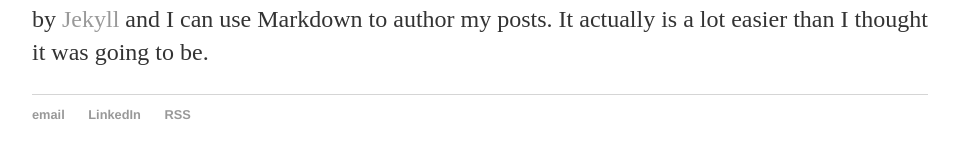
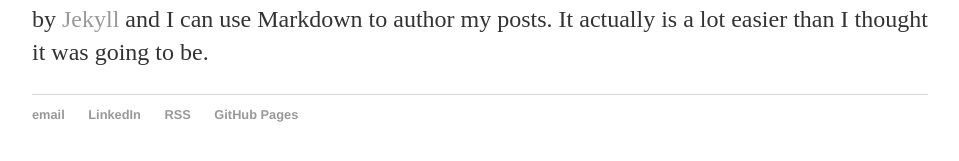
Before and after one commit to akion72/akion72.github.io, a Jekyll site: the page built from _posts/2019-07-08-First-Post.md, in a window 1280 px wide. Shown: the part 286-447 px from the top of the page, without its empty margins (160-1119 px from the left). Built offline with Jekyll 4.4.1, drawn with Linux system fonts in a browser that asks for light colours.

Commit message:
Update default.html

```diff
--- a/_layouts/default.html
+++ b/_layouts/default.html
@@ -24,6 +24,7 @@
 	        		<li><a href="mailto:bcizmar@gmail.com">email</a></li>
 	        		<li><a href="https://www.linkedin.com/in/brian-cizmar-90490486/">LinkedIn</a></li>
 				<li><a href="https://akion72.github.io/blog/atom.xml">RSS</a></li>
+				<li><a href="http://jmcglone.com/guides/github-pages/">GitHub Pages</a></li>
 				</ul>
 			</footer>
 		</body>
```
